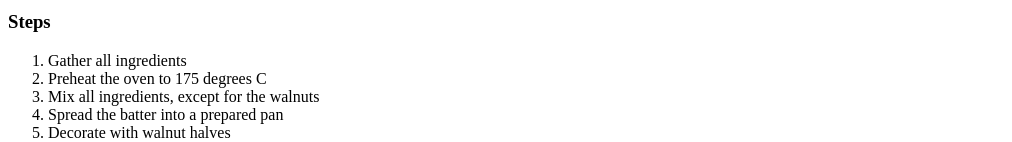
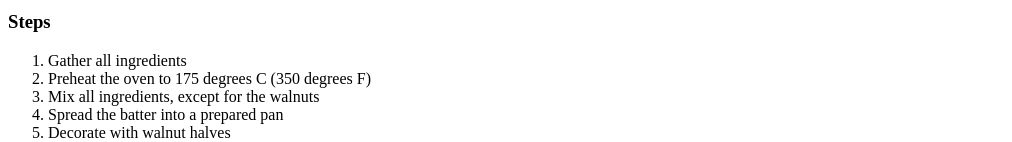
Before and after one commit to mskulstad/odin-recipes, a plain HTML site: page recipes/brownies.html in a window 1280 px wide. Shown: the part 870-1012 px from the top of the page, without its empty margins (0-1012 px from the left). Drawn offline with Linux system fonts and the light colour scheme.

Commit message:
Add degrees in F

```diff
--- a/recipes/brownies.html
+++ b/recipes/brownies.html
@@ -29,7 +29,7 @@
     <h3>Steps</h3>
     <ol>
         <li>Gather all ingredients</li>
-        <li>Preheat the oven to 175 degrees C</li>
+        <li>Preheat the oven to 175 degrees C (350 degrees F)</li>
         <li>Mix all ingredients, except for the walnuts</li>
         <li>Spread the batter into a prepared pan</li>
         <li>Decorate with walnut halves</li>
```
